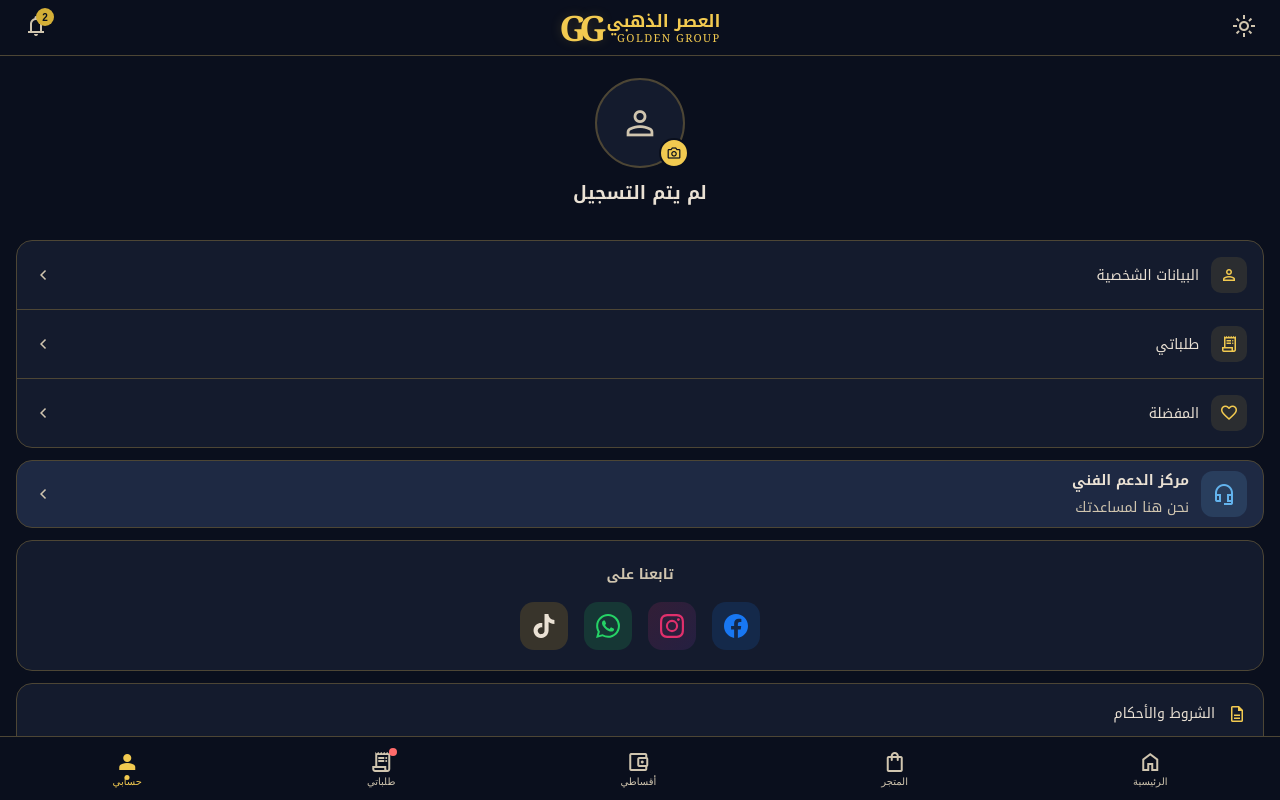
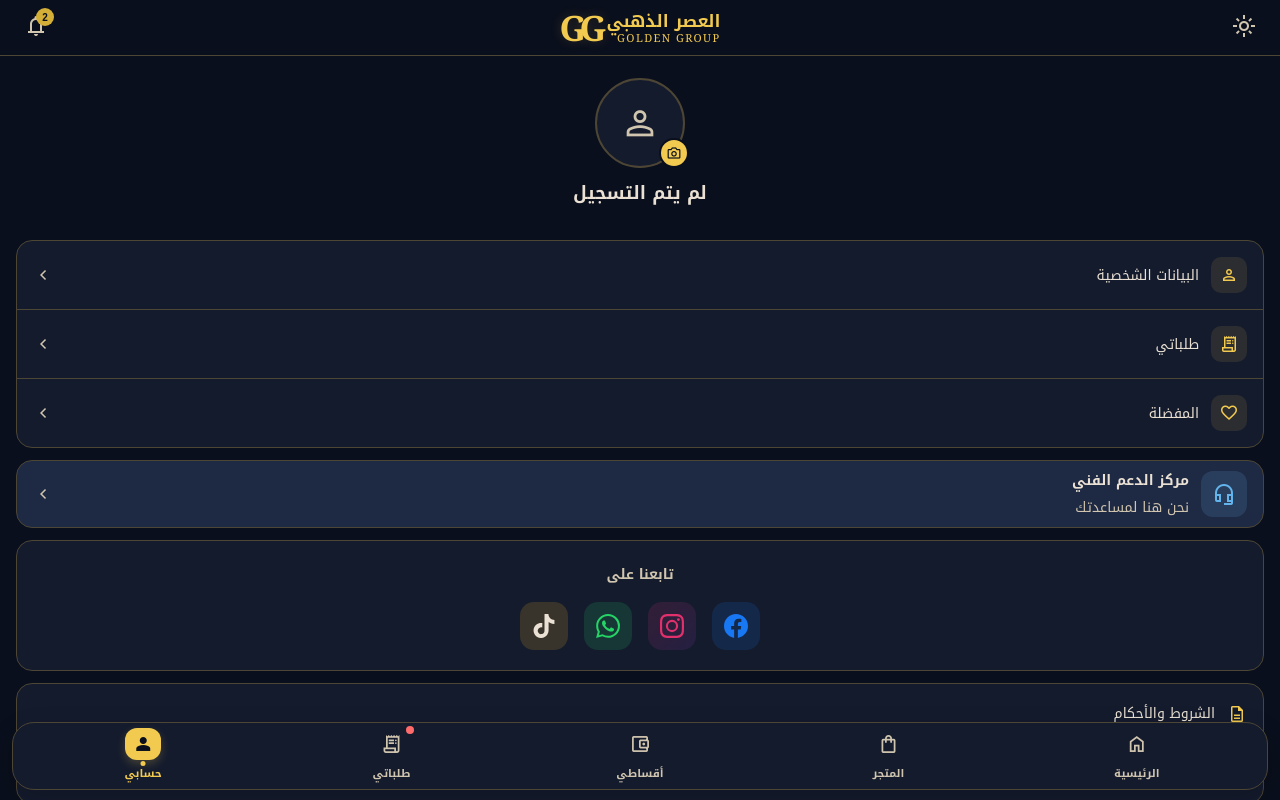
Before and after one commit to iraqtester993-prog/golden, a Vue app in the folder golden-pwa/: page /#/account in a window 1280 px wide. Built offline with nearby package versions, Linux system fonts and the light colour scheme.

Commit message:
تحديث النايف بار

```diff
--- a/golden-pwa/src/assets/main.css
+++ b/golden-pwa/src/assets/main.css
@@ -72,3 +72,12 @@ html:not(.dark) .order-note-preview { color: #176b9d; }
 html:not(.dark) .status-approved { color: #287a3a; }
 html:not(.dark) .status-shipping { color: #7a3b8e; }
 html:not(.dark) .status-delivered { color: #806000; }
+
+/* Modern floating bottom navigation shared by all application pages */
+#app .bottom-nav { position:fixed !important; bottom:10px !important; left:12px !important; right:12px !important; height:68px !important; margin:0 !important; padding:5px 6px calc(5px + env(safe-area-inset-bottom)) !important; display:flex !important; align-items:center !important; justify-content:space-around !important; background:var(--surface-container) !important; border:1px solid var(--outline-variant) !important; border-radius:22px !important; box-shadow:0 8px 24px rgba(0,0,0,.20) !important; z-index:50 !important; }
+#app .bottom-nav .nav-item { flex:1 !important; display:flex !important; flex-direction:column !important; align-items:center !important; gap:3px !important; padding:3px 2px !important; color:var(--on-surface-variant) !important; font-family:inherit !important; }
+#app .bottom-nav .nav-icon-wrap { width:36px !important; height:32px !important; display:flex !important; align-items:center !important; justify-content:center !important; border-radius:12px !important; transition:.2s !important; }
+#app .bottom-nav .nav-icon { font-size:22px !important; }
+#app .bottom-nav .nav-label { font-size:11px !important; font-weight:600 !important; }
+#app .bottom-nav .nav-item.active { color:var(--primary) !important; font-weight:700 !important; }
+#app .bottom-nav .nav-item.active .nav-icon-wrap { background:var(--primary) !important; color:#0a0f1d !important; box-shadow:0 4px 10px rgba(242,202,80,.22) !important; }
--- a/golden-pwa/src/components/BottomNav.vue
+++ b/golden-pwa/src/components/BottomNav.vue
@@ -1,7 +1,7 @@
 <template>
   <nav class="bottom-nav">
     <button v-for="item in items" :key="item.label" class="nav-item" :class="{ active: route.path === item.route }" @click="router.push(item.route)">
-      <span class="material-symbols-outlined">{{ item.icon }}</span><span>{{ item.label }}</span>
+      <span class="nav-icon-wrap"><span class="material-symbols-outlined">{{ item.icon }}</span></span><span>{{ item.label }}</span>
     </button>
   </nav>
 </template>
@@ -13,7 +13,6 @@ const items = [{ icon:'home', label:'الرئيسية', route:'/home' }, { icon:
 </script>
 
 <style scoped>
-.bottom-nav { height:68px; display:flex; justify-content:space-around; align-items:center; flex-shrink:0; padding:5px 8px calc(5px + env(safe-area-inset-bottom)); background:var(--bg); border-top:1px solid var(--outline-variant); z-index:40; }
-.nav-item { flex:1; display:flex; flex-direction:column; align-items:center; gap:2px; border:0; background:transparent; color:var(--on-surface-variant); font:inherit; font-size:9px; cursor:pointer; }
-.nav-item .material-symbols-outlined { font-size:22px; }.nav-item.active { color:var(--primary); font-weight:700; }
+.bottom-nav { height:68px; margin:0 12px 10px; display:flex; justify-content:space-around; align-items:center; flex-shrink:0; padding:5px 6px calc(5px + env(safe-area-inset-bottom)); background:var(--surface-container); border:1px solid var(--outline-variant); border-radius:22px; box-shadow:0 8px 24px rgba(0,0,0,.2); z-index:40; }
+.nav-item { flex:1; display:flex; flex-direction:column; align-items:center; gap:3px; border:0; background:transparent; color:var(--on-surface-variant); font:inherit; font-size:11px; font-weight:600; cursor:pointer; }.nav-icon-wrap{width:36px;height:32px;display:grid;place-items:center;border-radius:12px;transition:.2s}.nav-item .material-symbols-outlined{font-size:22px}.nav-item.active{color:var(--primary);font-weight:700}.nav-item.active .nav-icon-wrap{background:var(--primary);color:#0a0f1d;box-shadow:0 4px 10px rgba(242,202,80,.22)}
 </style>
--- a/golden-pwa/src/views/FavoritesPage.vue
+++ b/golden-pwa/src/views/FavoritesPage.vue
@@ -28,7 +28,7 @@
     </div>
 
     <nav class="bottom-nav">
-      <button class="nav-item" v-for="item in navItems" :key="item.label" @click="$router.push(item.route)">
+      <button class="nav-item" v-for="item in navItems" :key="item.label" :class="{ active: item.route === '/favorites' }" @click="$router.push(item.route)">
         <div class="nav-icon-wrap">
           <span class="material-symbols-outlined nav-icon">{{ item.icon }}</span>
         </div>
--- a/golden-pwa/src/views/HomePage.vue
+++ b/golden-pwa/src/views/HomePage.vue
@@ -320,7 +320,7 @@
     </div>
 
     <nav class="bottom-nav">
-      <button class="nav-item active" v-for="(item, i) in navItems" :key="item.label" :class="{ active: i === 0 }" @click="goTo(item.route)">
+      <button class="nav-item" v-for="(item, i) in navItems" :key="item.label" :class="{ active: i === 0 }" @click="goTo(item.route)">
         <div class="nav-icon-wrap">
           <span class="material-symbols-outlined nav-icon" :class="{ filled: i === 0 }">{{ item.icon }}</span>
           <span v-if="item.badge" class="nav-badge"></span>
@@ -525,7 +525,7 @@ const navItems = [
 .action-btn:active { border-color: var(--primary); }
 .action-icon { font-size: 26px; color: var(--primary); }
 .action-icon.filled { font-variation-settings: 'FILL' 1; }
-.action-label { font-size: 10px; color: var(--on-surface); text-align: center; }
+.action-label { font-size: 12px; font-weight: 700; color: var(--on-surface); text-align: center; }
 
 /* Slider */
 .slider-wrap { width: 100%; }
@@ -561,15 +561,16 @@ const navItems = [
 .tx-date { font-size: 11px; color: var(--on-surface-variant); }
 
 /* Bottom Nav */
-.bottom-nav { position: fixed; bottom: 0; left: 0; right: 0; height: 64px; background: var(--bg); border-top: 1px solid var(--outline-variant); display: flex; justify-content: space-around; align-items: center; padding-bottom: env(safe-area-inset-bottom, 4px); z-index: 50; }
-.nav-item { display: flex; flex-direction: column; align-items: center; gap: 2px; background: none; border: none; color: var(--on-surface-variant); cursor: pointer; padding: 4px 8px; }
-.nav-item.active { color: var(--primary); }
-.nav-icon-wrap { position: relative; display: flex; align-items: center; justify-content: center; }
-.nav-icon { font-size: 24px; }
+.bottom-nav { position:fixed; bottom:10px; left:12px; right:12px; height:68px; background:var(--surface-container); border:1px solid var(--outline-variant); border-radius:22px; display:flex; justify-content:space-around; align-items:center; padding:5px 6px calc(5px + env(safe-area-inset-bottom)); box-shadow:0 8px 24px rgba(0,0,0,.2); z-index:50; }
+.nav-item { flex:1; display:flex; flex-direction:column; align-items:center; gap:3px; background:none; border:none; color:var(--on-surface-variant); cursor:pointer; padding:3px 2px; font-family:inherit; }
+.nav-item.active { color:var(--primary); font-weight:700; }
+.nav-icon-wrap { width:36px; height:32px; position:relative; display:flex; align-items:center; justify-content:center; border-radius:12px; transition:.2s; }
+.nav-item.active .nav-icon-wrap { background:var(--primary); color:#0a0f1d; box-shadow:0 4px 10px rgba(242,202,80,.22); }
+.nav-icon { font-size:22px; }
 .nav-icon.filled { font-variation-settings: 'FILL' 1; }
 .nav-dot { position: absolute; bottom: -6px; left: 50%; transform: translateX(-50%); width: 5px; height: 5px; background: var(--primary); border-radius: 50%; }
 .nav-badge { position: absolute; top: -2px; right: -4px; width: 8px; height: 8px; background: var(--error); border-radius: 50%; }
-.nav-label { font-size: 10px; font-weight: 500; }
+.nav-label { font-size:11px; font-weight:600; }
 
 /* ── Shared Sheet Styles ── */
 .sheet-overlay { position: fixed; inset: 0; background: rgba(0,0,0,0.5); z-index: 100; display: flex; align-items: flex-end; justify-content: center; }
--- a/golden-pwa/src/views/InstallmentCalculatorPage.vue
+++ b/golden-pwa/src/views/InstallmentCalculatorPage.vue
@@ -286,7 +286,7 @@
     </div>
 
     <nav class="bottom-nav">
-      <button class="nav-item" v-for="item in navItems" :key="item.label" @click="goTo(item.route)">
+      <button class="nav-item" v-for="item in navItems" :key="item.label" :class="{ active: item.route === '/calculator' }" @click="goTo(item.route)">
         <div class="nav-icon-wrap">
           <span class="material-symbols-outlined nav-icon">{{ item.icon }}</span>
         </div>
--- a/golden-pwa/src/views/OrdersPage.vue
+++ b/golden-pwa/src/views/OrdersPage.vue
@@ -280,7 +280,7 @@
     </div>
 
     <nav class="bottom-nav">
-      <button class="nav-item" v-for="item in navItems" :key="item.label" @click="goTo(item.route)">
+      <button class="nav-item" v-for="item in navItems" :key="item.label" :class="{ active: item.route === '/orders' }" @click="goTo(item.route)">
         <div class="nav-icon-wrap">
           <span class="material-symbols-outlined nav-icon">{{ item.icon }}</span>
         </div>
```
